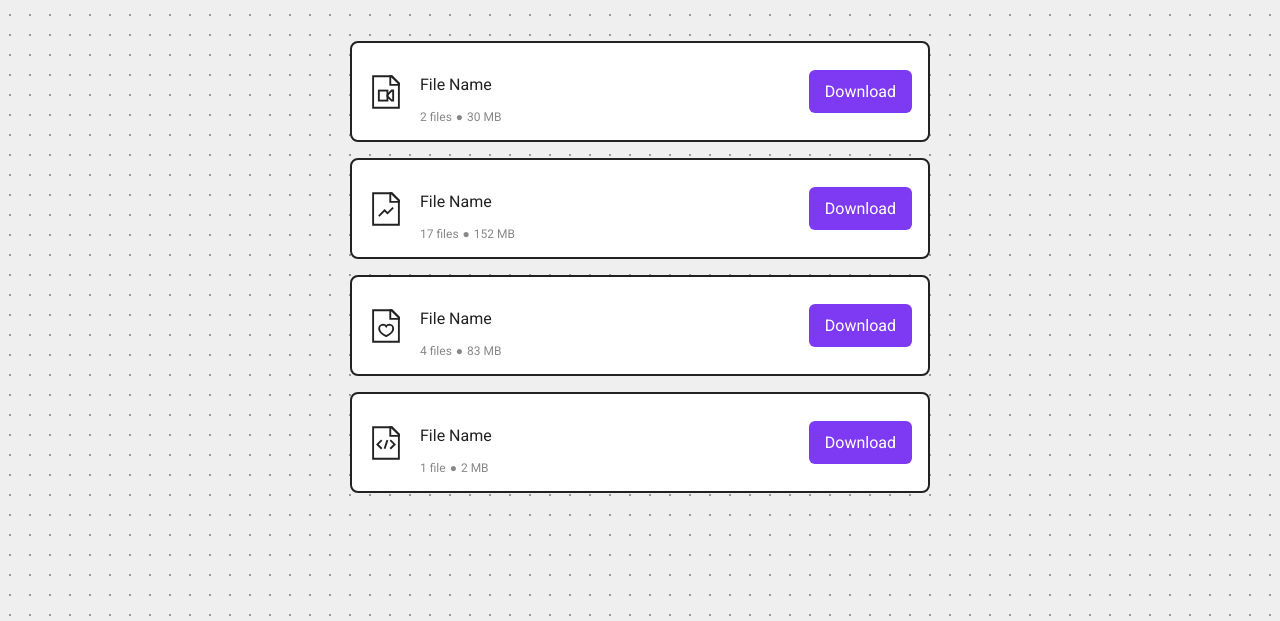
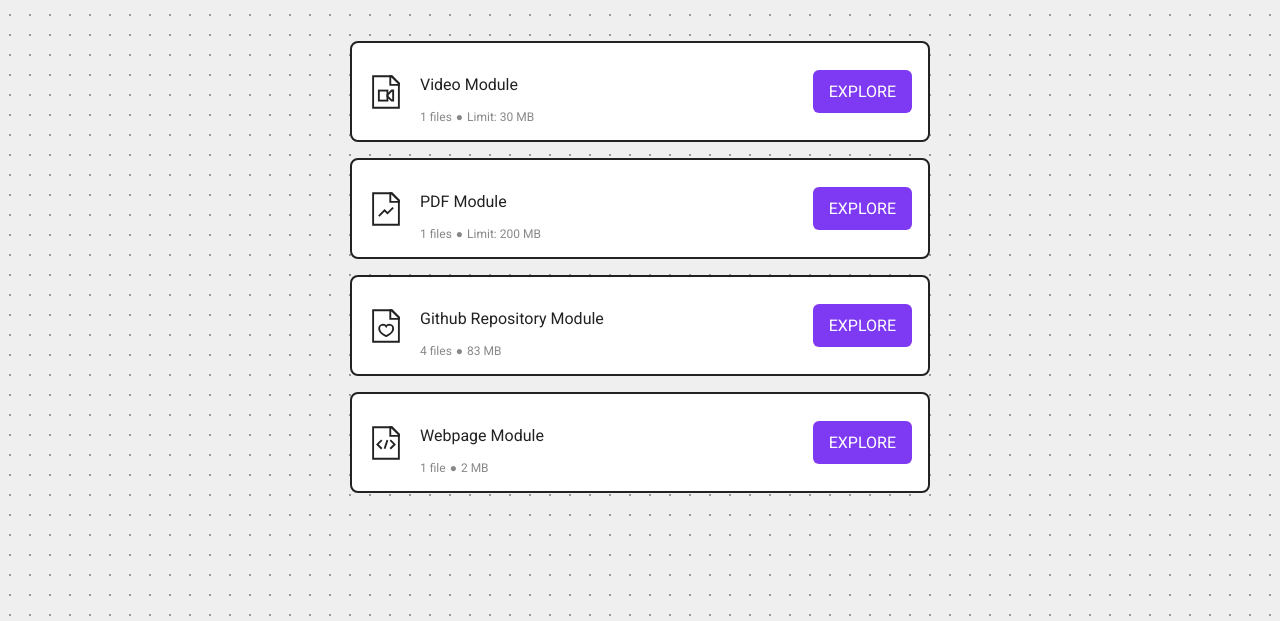
Before and after one commit to Kar2410/MercorHackathon.github.io, a plain HTML site: page index.html in a window 1280 px wide. Shown: the part 195-816 px from the top of the page. Drawn offline with Linux system fonts and the light colour scheme; a script that the page names is missing; a web font is replaced by a local one.

Commit message:
IDK WHAT I AM DOING

```diff
--- a/index.html
+++ b/index.html
@@ -21,6 +21,7 @@
     />
   </head>
   <body>
+
     <div class="container">
         <h1>Your files</h1>
         <div class="item">
@@ -40,14 +41,14 @@
             <polygon class="cls-637647fac3a86d32eae6f27d-1" points="20.59 6.27 20.59 7.23 14.86 7.23 14.86 1.5 15.82 1.5 20.59 6.27"></polygon>
           </svg>
           <div class="filename">
-            <p>File Name</p>
+            <p>Video Module</p>
             <div class="filedata">
-              <span>2 files</span>
+              <span>1 files</span>
               <span>●</span>
-              <span>30 MB</span>
+              <span>Limit: 30 MB</span>
             </div>
           </div>
-          <button>Download</button>
+          <button onclick="window.location.href = 'https://ide.geeksforgeeks.org';">EXPLORE</button>
         </div>
 
         <div class="item">
@@ -66,14 +67,14 @@
             <polygon class="cls-637647fac3a86d32eae6f23f-1" points="20.59 6.27 20.59 7.23 14.86 7.23 14.86 1.5 15.82 1.5 20.59 6.27"></polygon>
           </svg>
           <div class="filename">
-            <p>File Name</p>
+            <p>PDF Module</p>
             <div class="filedata">
-              <span>17 files</span>
+              <span>1 files</span>
               <span>●</span>
-              <span>152 MB</span>
+              <span>Limit: 200 MB</span>
             </div>
           </div>
-          <button>Download</button>
+          <button onclick="window.location.href = 'https://ide.geeksforgeeks.org';">EXPLORE</button>
         </div>
 
         <div class="item">
@@ -92,14 +93,14 @@
             <polygon class="cls-637647fac3a86d32eae6f210-1" points="20.59 6.27 20.59 7.23 14.86 7.23 14.86 1.5 15.82 1.5 20.59 6.27"></polygon>
           </svg>
           <div class="filename">
-            <p>File Name</p>
+            <p>Github Repository Module</p>
             <div class="filedata">
               <span>4 files</span>
               <span>●</span>
               <span>83 MB</span>
             </div>
           </div>
-          <button>Download</button>
+          <button onclick="window.location.href = 'https://ide.geeksforgeeks.org';">EXPLORE</button>
         </div>
 
         <div class="item">
@@ -120,14 +121,14 @@
             <polygon class="cls-637647fac3a86d32eae6f200-1" points="20.59 6.27 20.59 7.23 14.86 7.23 14.86 1.5 15.82 1.5 20.59 6.27"></polygon>
           </svg>
           <div class="filename">
-            <p>File Name</p>
+            <p>Webpage Module</p>
             <div class="filedata">
               <span>1 file</span>
               <span>●</span>
               <span>2 MB</span>
             </div>
           </div>
-          <button>Download</button>
+          <button onclick="window.location.href = 'https://ide.geeksforgeeks.org';">EXPLORE</button>
         </div>
       </div>
   </body>
```
